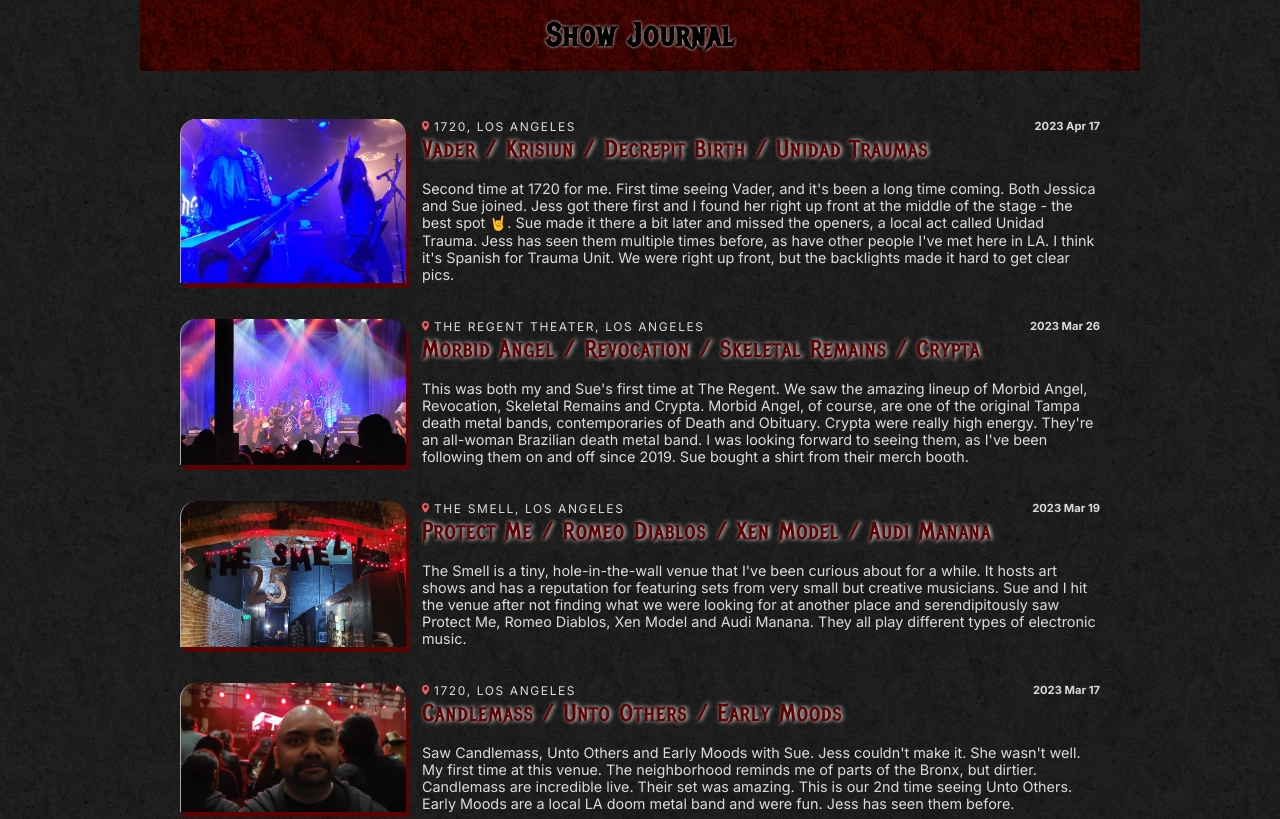
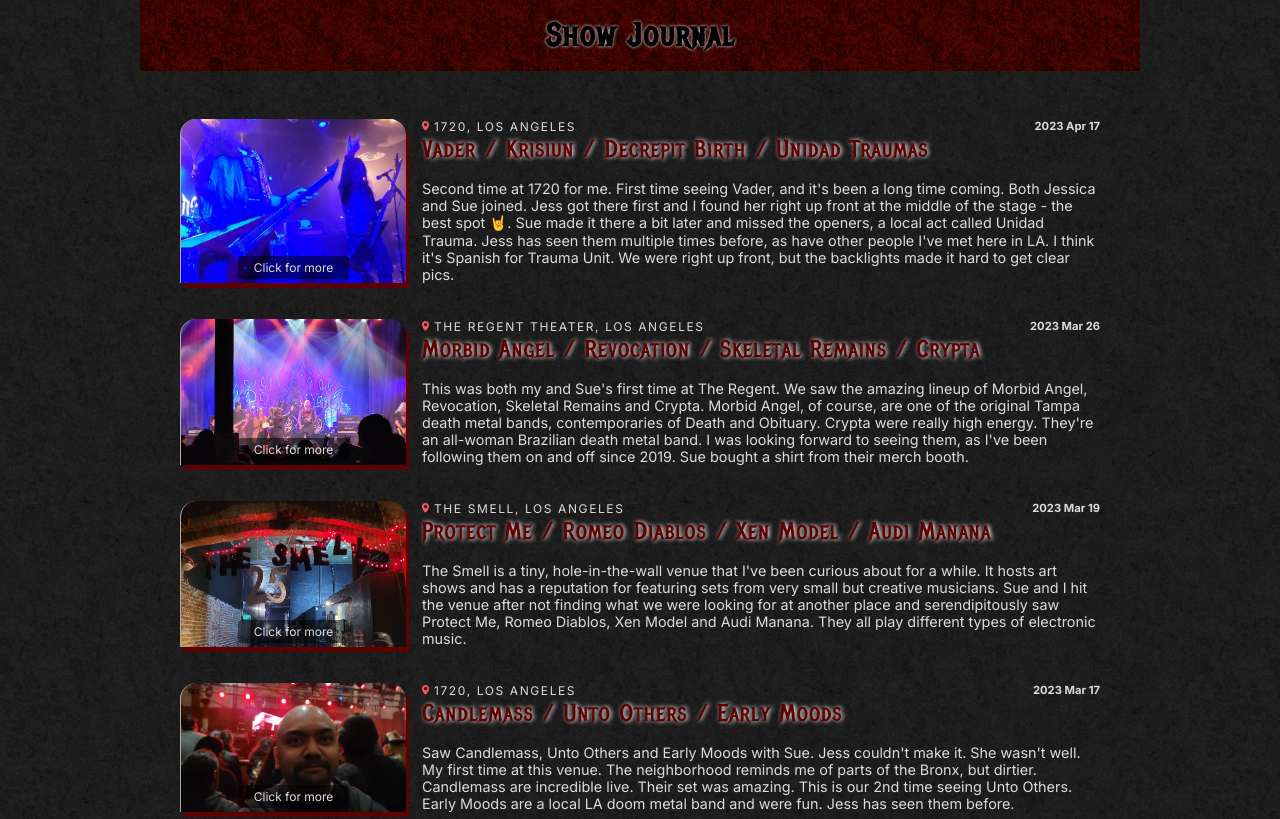
Before and after one commit to vishalicious213/show-journal, a React (Vite) app: page / in a window 1280 px wide. Shown: the top 819 px of the page. Built offline with nearby package versions, Linux system fonts and the light colour scheme.

Commit message:
placed 'click for more' span on gallery images

```diff
--- a/components/Show.jsx
+++ b/components/Show.jsx
@@ -7,6 +7,7 @@
                 className="show-image"
                 data-id={props.id}
                 style={{backgroundImage: `url(/shows/${props.pics[0]})`}}>
+                <span className="click-msg">Click for more</span>
             </div>
             <div className="show-details">
                 <p className="show-location"><a href={props.map} target="blank"><img src={pin} /></a> {props.location}</p>
--- a/index.css
+++ b/index.css
@@ -55,10 +55,26 @@
     border-top-right-radius: 1rem;
     box-shadow: .2rem .3rem #5e0101;
     border-left: 1px solid #aaaaaa;
+    display: flex;
+    justify-content: center;
+    align-items: flex-end;
 }
 
 .show-image:hover {
     cursor: pointer;
+}
+
+.show-image:hover .click-msg {
+    outline: 2px solid #5e0101;
+    color: white;
+}
+
+.click-msg {
+    font-size: .75rem;
+    padding: .25rem 1rem;
+    margin-bottom: .25rem;
+    background-color: rgba(0, 0, 0, 0.5);
+    border-radius: .25rem;
 }
 
 .show-details {
```
